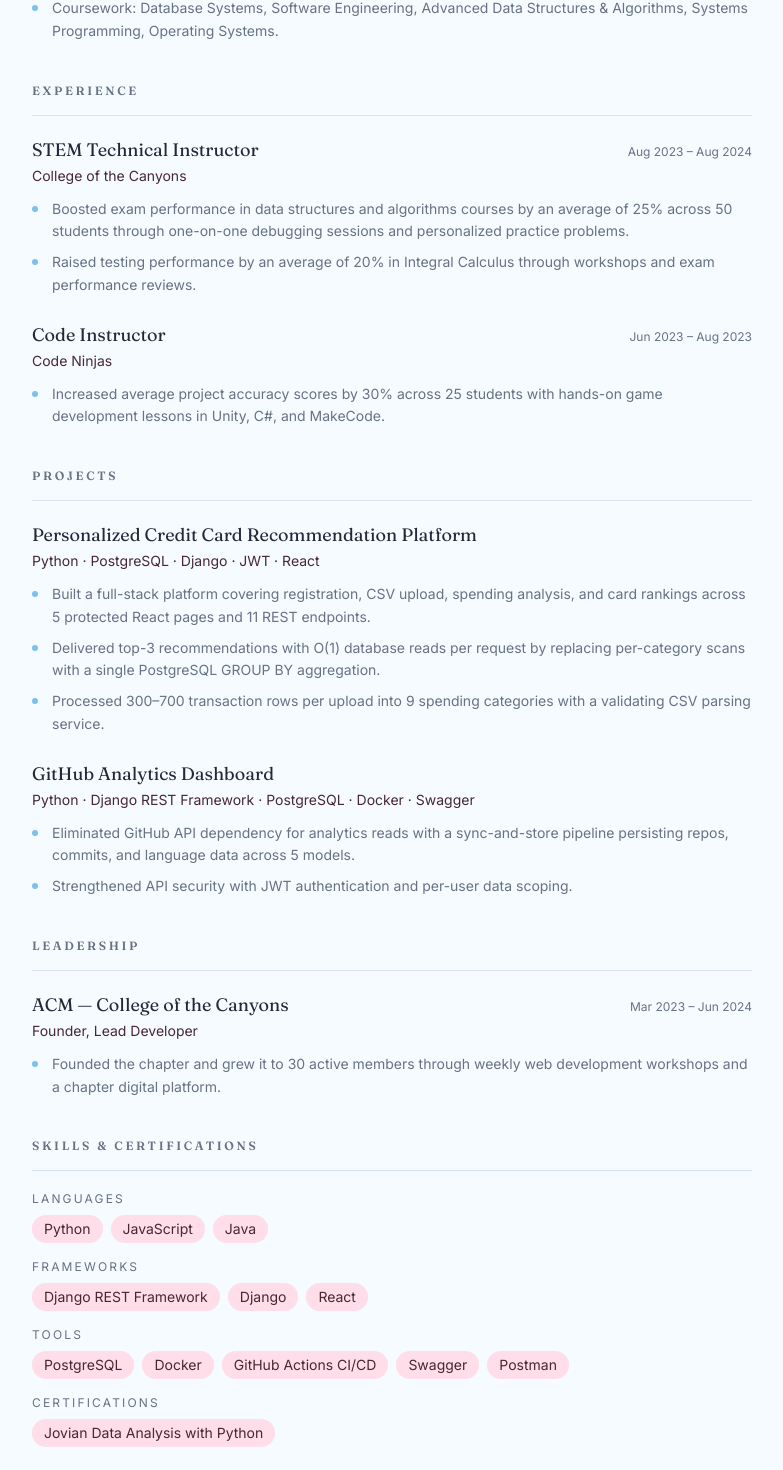
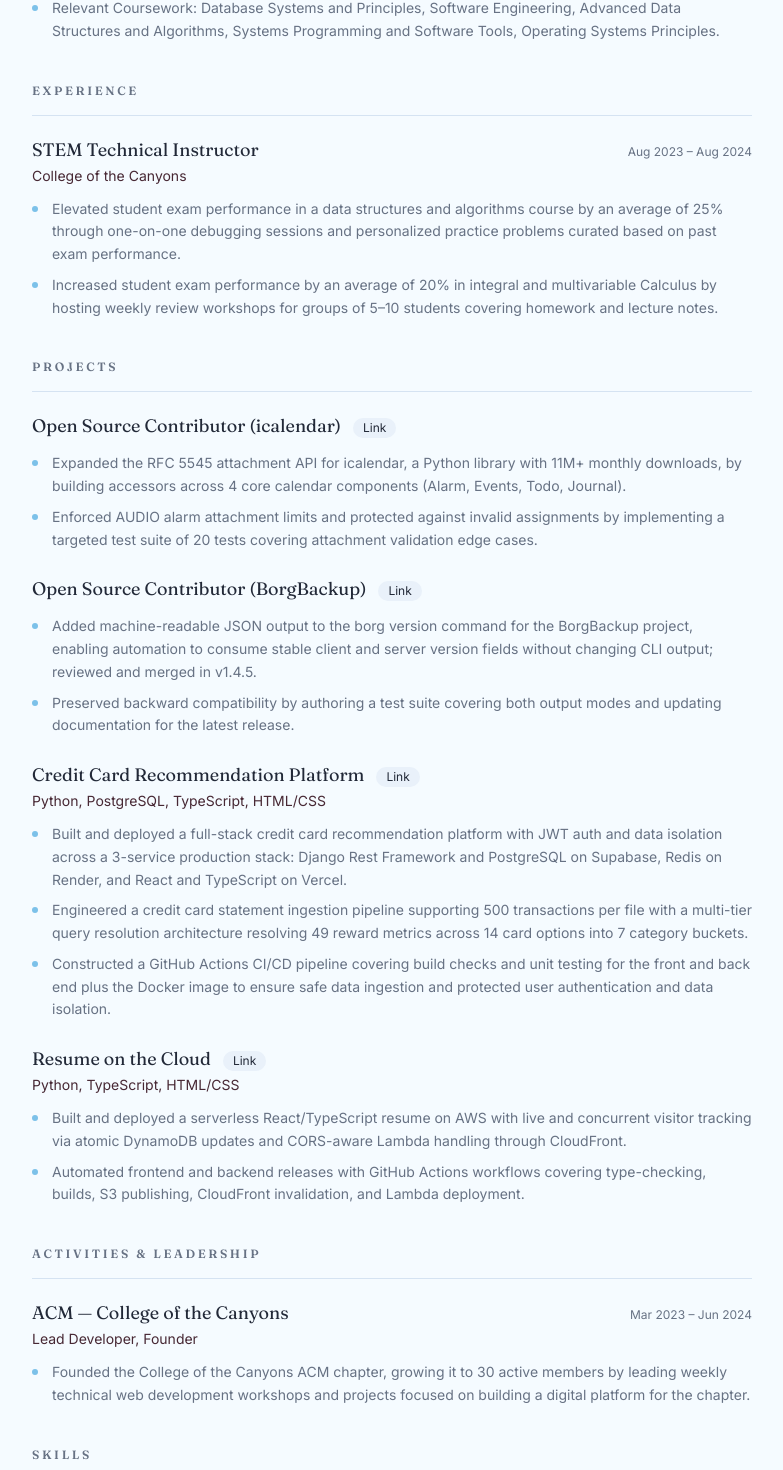
Before and after one commit to VedantPatel04/The-Resume-on-the-clouds, a React (Vite) app in the folder frontend/: page / in a window 1280 px wide. Shown: the part 600-2070 px from the top of the page, without its empty margins (248-1031 px from the left). Built offline with nearby package versions, Linux system fonts and the light colour scheme; no server answers.

Commit message:
Updated Test Resume doc to current resume.

```diff
--- a/frontend/index.html
+++ b/frontend/index.html
@@ -6,12 +6,12 @@
     <title>Vedant Patel — Software Engineer Resume</title>
     <meta
       name="description"
-      content="Resume of Vedant Patel: CS graduate student in Los Angeles building full-stack Python, Django, React, and PostgreSQL projects."
+      content="Resume of Vedant Patel: CS graduate student in Los Angeles contributing to open source and building full-stack Python, React, and AWS projects."
     />
     <meta property="og:title" content="Vedant Patel — Software Engineer Resume" />
     <meta
       property="og:description"
-      content="Resume of Vedant Patel: CS graduate student in Los Angeles building full-stack Python, Django, React, and PostgreSQL projects."
+      content="Resume of Vedant Patel: CS graduate student in Los Angeles contributing to open source and building full-stack Python, React, and AWS projects."
     />
     <meta property="og:type" content="profile" />
     <meta name="twitter:card" content="summary_large_image" />
--- a/frontend/src/App.tsx
+++ b/frontend/src/App.tsx
@@ -78,17 +78,31 @@ function Entry({
   heading,
   sub,
   meta,
+  href,
   bullets,
 }: {
   heading: string;
   sub?: string;
   meta?: string;
+  href?: string;
   bullets?: string[];
 }) {
   return (
     <article>
       <div className="flex flex-wrap items-baseline justify-between gap-x-4 gap-y-1">
-        <h3 className="font-display text-lg text-foreground">{heading}</h3>
+        <div className="flex flex-wrap items-baseline gap-x-3 gap-y-1">
+          <h3 className="font-display text-lg text-foreground">{heading}</h3>
+          {href ? (
+            <a
+              href={href}
+              target="_blank"
+              rel="noreferrer"
+              className="rounded-full bg-muted px-2.5 py-0.5 text-xs text-foreground transition-colors hover:bg-accent"
+            >
+              Link
+            </a>
+          ) : null}
+        </div>
         {meta ? <span className="text-xs text-muted-foreground">{meta}</span> : null}
       </div>
       {sub ? <p className="mt-0.5 text-sm text-secondary-foreground">{sub}</p> : null}
@@ -123,10 +137,10 @@ export default function App() {
           </p>
           <div className="mt-6 flex flex-wrap gap-2 text-sm">
             <a
-              href="mailto:vhp001@ucsd.edu"
+              href="mailto:vedanthp1@gmail.com"
               className="rounded-full bg-muted px-4 py-1.5 text-foreground transition-colors hover:bg-accent"
             >
-              vhp001@ucsd.edu
+              vedanthp1@gmail.com
             </a>
             <a
               href="tel:+16616449143"
@@ -142,6 +156,14 @@ export default function App() {
             >
               LinkedIn
             </a>
+            <a
+              href="https://github.com/VedantPatel04"
+              target="_blank"
+              rel="noreferrer"
+              className="rounded-full bg-muted px-4 py-1.5 text-foreground transition-colors hover:bg-accent"
+            >
+              GitHub
+            </a>
           </div>
         </header>
 
@@ -154,9 +176,9 @@ export default function App() {
           <Entry
             heading="University of California, San Diego"
             sub="B.S. Computer Science"
-            meta="Sept 2024 – Jun 2026"
+            meta="Jun 2026"
             bullets={[
-              "Coursework: Database Systems, Software Engineering, Advanced Data Structures & Algorithms, Systems Programming, Operating Systems.",
+              "Relevant Coursework: Database Systems and Principles, Software Engineering, Advanced Data Structures and Algorithms, Systems Programming and Software Tools, Operating Systems Principles.",
             ]}
           />
         </Section>
@@ -167,61 +189,88 @@ export default function App() {
             sub="College of the Canyons"
             meta="Aug 2023 – Aug 2024"
             bullets={[
-              "Boosted exam performance in data structures and algorithms courses by an average of 25% across 50 students through one-on-one debugging sessions and personalized practice problems.",
-              "Raised testing performance by an average of 20% in Integral Calculus through workshops and exam performance reviews.",
-            ]}
-          />
-          <Entry
-            heading="Code Instructor"
-            sub="Code Ninjas"
-            meta="Jun 2023 – Aug 2023"
-            bullets={[
-              "Increased average project accuracy scores by 30% across 25 students with hands-on game development lessons in Unity, C#, and MakeCode.",
+              "Elevated student exam performance in a data structures and algorithms course by an average of 25% through one-on-one debugging sessions and personalized practice problems curated based on past exam performance.",
+              "Increased student exam performance by an average of 20% in integral and multivariable Calculus by hosting weekly review workshops for groups of 5–10 students covering homework and lecture notes.",
             ]}
           />
         </Section>
 
         <Section title="Projects">
           <Entry
-            heading="Personalized Credit Card Recommendation Platform"
-            sub="Python · PostgreSQL · Django · JWT · React"
+            heading="Open Source Contributor (icalendar)"
+            href="https://github.com/collective/icalendar/pull/1615"
             bullets={[
-              "Built a full-stack platform covering registration, CSV upload, spending analysis, and card rankings across 5 protected React pages and 11 REST endpoints.",
-              "Delivered top-3 recommendations with O(1) database reads per request by replacing per-category scans with a single PostgreSQL GROUP BY aggregation.",
-              "Processed 300–700 transaction rows per upload into 9 spending categories with a validating CSV parsing service.",
+              "Expanded the RFC 5545 attachment API for icalendar, a Python library with 11M+ monthly downloads, by building accessors across 4 core calendar components (Alarm, Events, Todo, Journal).",
+              "Enforced AUDIO alarm attachment limits and protected against invalid assignments by implementing a targeted test suite of 20 tests covering attachment validation edge cases.",
             ]}
           />
           <Entry
-            heading="GitHub Analytics Dashboard"
-            sub="Python · Django REST Framework · PostgreSQL · Docker · Swagger"
+            heading="Open Source Contributor (BorgBackup)"
+            href="https://github.com/borgbackup/borg/pull/10004"
             bullets={[
-              "Eliminated GitHub API dependency for analytics reads with a sync-and-store pipeline persisting repos, commits, and language data across 5 models.",
-              "Strengthened API security with JWT authentication and per-user data scoping.",
+              "Added machine-readable JSON output to the borg version command for the BorgBackup project, enabling automation to consume stable client and server version fields without changing CLI output; reviewed and merged in v1.4.5.",
+              "Preserved backward compatibility by authoring a test suite covering both output modes and updating documentation for the latest release.",
+            ]}
+          />
+          <Entry
+            heading="Credit Card Recommendation Platform"
+            sub="Python, PostgreSQL, TypeScript, HTML/CSS"
+            href="https://github.com/VedantPatel04/Cards"
+            bullets={[
+              "Built and deployed a full-stack credit card recommendation platform with JWT auth and data isolation across a 3-service production stack: Django Rest Framework and PostgreSQL on Supabase, Redis on Render, and React and TypeScript on Vercel.",
+              "Engineered a credit card statement ingestion pipeline supporting 500 transactions per file with a multi-tier query resolution architecture resolving 49 reward metrics across 14 card options into 7 category buckets.",
+              "Constructed a GitHub Actions CI/CD pipeline covering build checks and unit testing for the front and back end plus the Docker image to ensure safe data ingestion and protected user authentication and data isolation.",
+            ]}
+          />
+          <Entry
+            heading="Resume on the Cloud"
+            sub="Python, TypeScript, HTML/CSS"
+            href="https://github.com/VedantPatel04/The-Resume-on-the-clouds"
+            bullets={[
+              "Built and deployed a serverless React/TypeScript resume on AWS with live and concurrent visitor tracking via atomic DynamoDB updates and CORS-aware Lambda handling through CloudFront.",
+              "Automated frontend and backend releases with GitHub Actions workflows covering type-checking, builds, S3 publishing, CloudFront invalidation, and Lambda deployment.",
             ]}
           />
         </Section>
 
-        <Section title="Leadership">
+        <Section title="Activities & Leadership">
           <Entry
             heading="ACM — College of the Canyons"
-            sub="Founder, Lead Developer"
+            sub="Lead Developer, Founder"
             meta="Mar 2023 – Jun 2024"
             bullets={[
-              "Founded the chapter and grew it to 30 active members through weekly web development workshops and a chapter digital platform.",
+              "Founded the College of the Canyons ACM chapter, growing it to 30 active members by leading weekly technical web development workshops and projects focused on building a digital platform for the chapter.",
             ]}
           />
         </Section>
 
-        <Section title="Skills & Certifications">
+        <Section title="Skills">
           <div className="space-y-4 text-sm">
             {[
-              { label: "Languages", items: ["Python", "JavaScript", "Java"] },
-              { label: "Frameworks", items: ["Django REST Framework", "Django", "React"] },
               {
-                label: "Tools",
-                items: ["PostgreSQL", "Docker", "GitHub Actions CI/CD", "Swagger", "Postman"],
+                label: "Languages",
+                items: ["Python", "JavaScript", "TypeScript", "HTML/CSS"],
               },
-              { label: "Certifications", items: ["Jovian Data Analysis with Python"] },
+              {
+                label: "Backend & Databases",
+                items: ["Django", "FastAPI", "PostgreSQL", "AWS S3", "Supabase"],
+              },
+              {
+                label: "Frameworks",
+                items: ["Django Rest Framework", "React", "Vitest"],
+              },
+              {
+                label: "Developer Tools",
+                items: [
+                  "Docker",
+                  "Redis",
+                  "Render",
+                  "Vercel",
+                  "Swagger/OpenAPI",
+                  "Postman",
+                  "Cursor/Claude Code",
+                ],
+              },
             ].map((group) => (
               <div key={group.label}>
                 <p className="text-xs uppercase tracking-[0.18em] text-muted-foreground">
```
